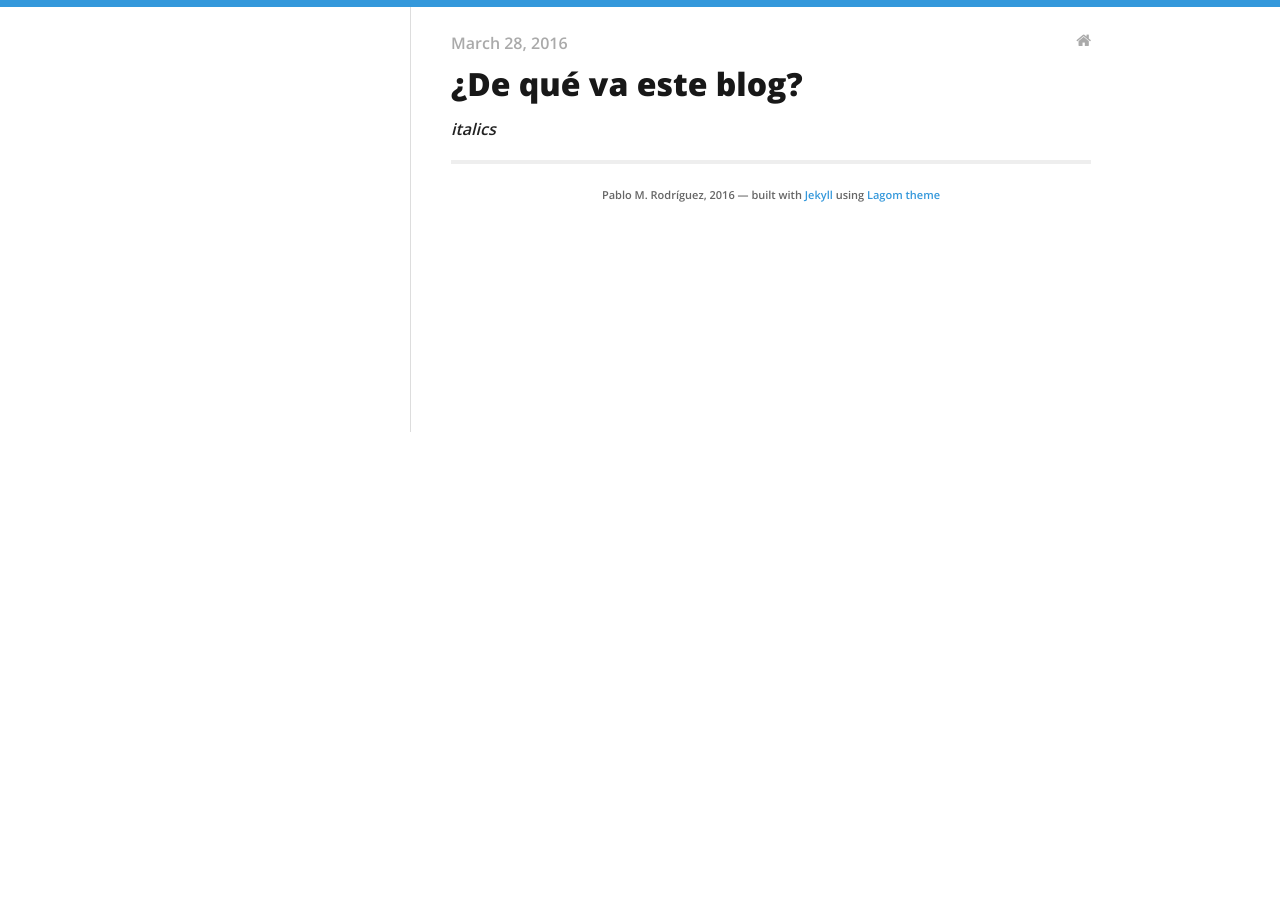
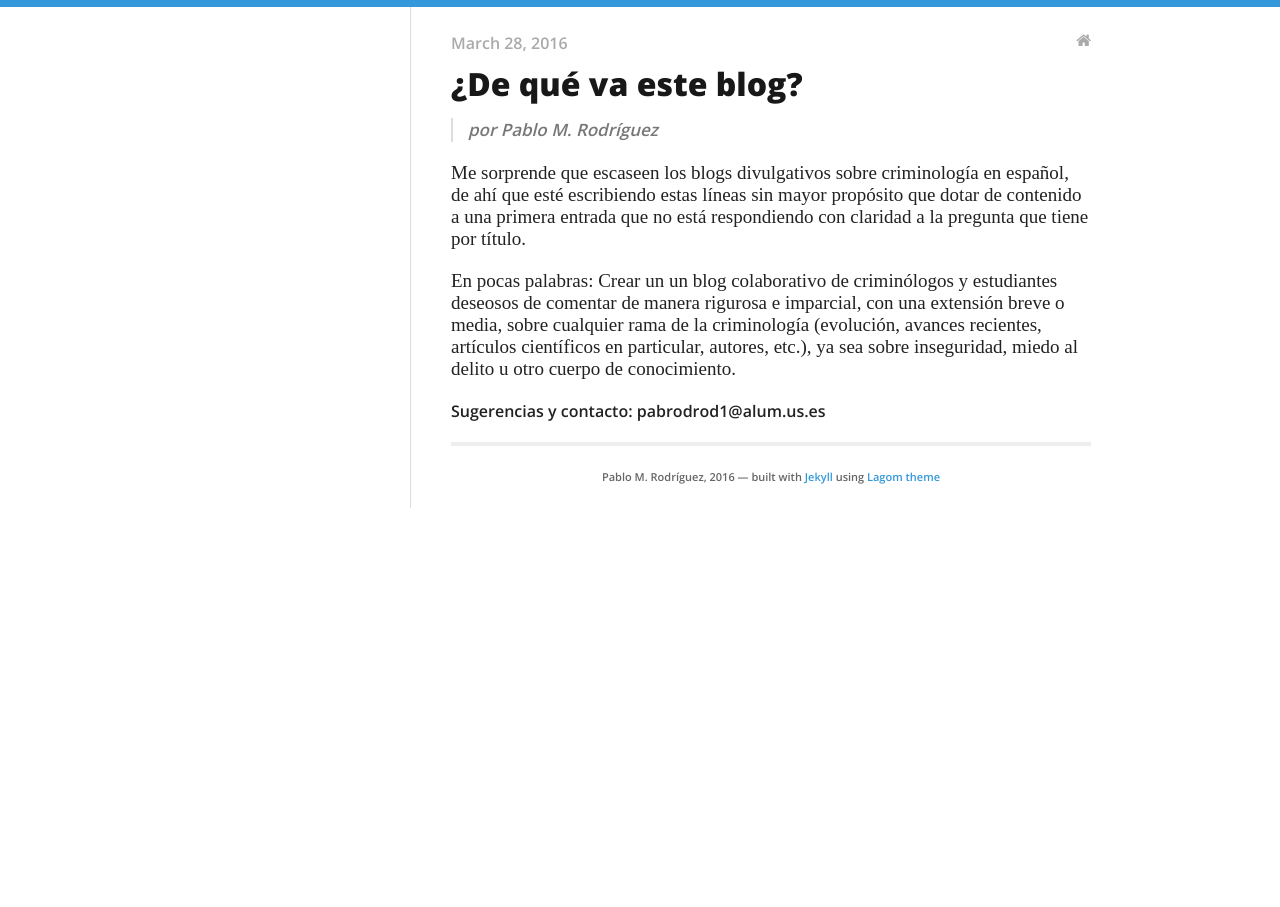
Before and after one commit to fearofcrime/fearofcrime.github.io, a Jekyll site: the page built from _posts/2016-03-28-presentacion.md, in a window 1280 px wide. Built offline with Jekyll 4.4.1, drawn with Linux system fonts in a browser that asks for light colours; nearby versions of some CDN libraries.

Commit message:
Update 2016-03-28-presentacion.md

```diff
--- a/_posts/2016-03-28-presentacion.md
+++ b/_posts/2016-03-28-presentacion.md
@@ -4,4 +4,11 @@
 categories:
 - blog
 ---
-*italics*
+> por Pablo M. Rodríguez
+
+<font face="Times New Roman" style="font-size:19px">
+<p>Me sorprende que escaseen los blogs divulgativos sobre criminología en español, de ahí que esté escribiendo estas líneas sin mayor propósito que dotar de contenido a una primera entrada que no está respondiendo con claridad a la pregunta que tiene por título.</p></font>
+
+<font face="Times New Roman" style="font-size:19px"> <p>En pocas palabras: Crear un un blog colaborativo de criminólogos y estudiantes deseosos de comentar de manera rigurosa e imparcial, con una extensión breve o media, sobre cualquier rama de la criminología (evolución, avances recientes, artículos científicos en particular, autores, etc.), ya sea sobre inseguridad, miedo al delito u otro cuerpo de conocimiento.</p></font>
+
+<p>Sugerencias y contacto: pabrodrod1@alum.us.es</p>
```
